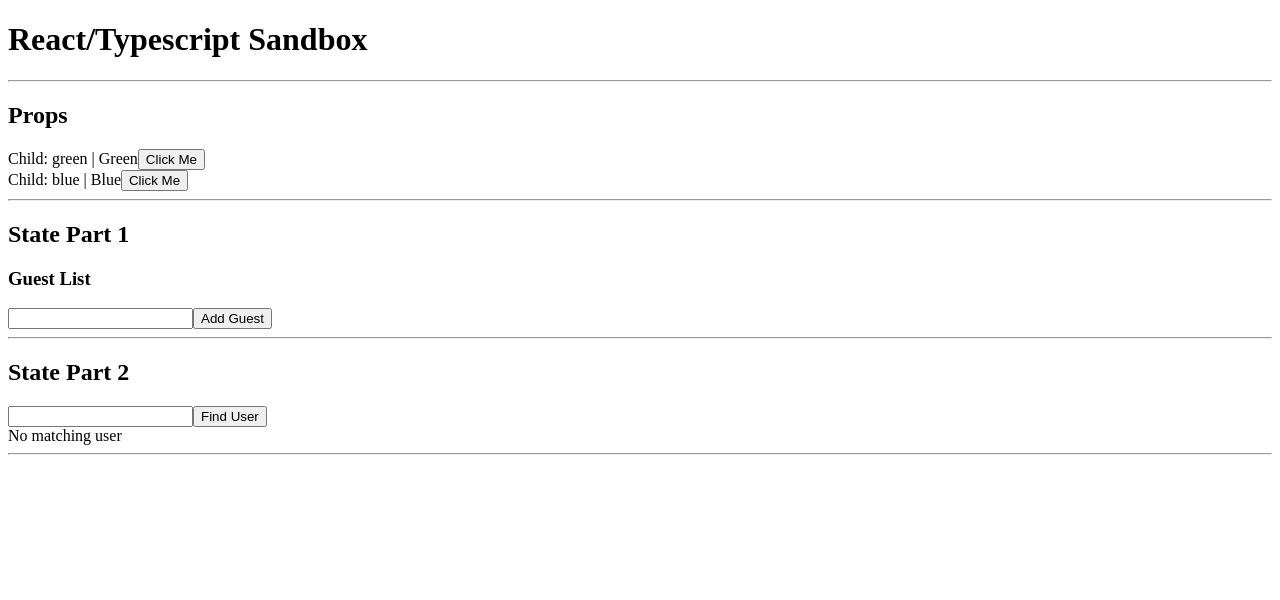
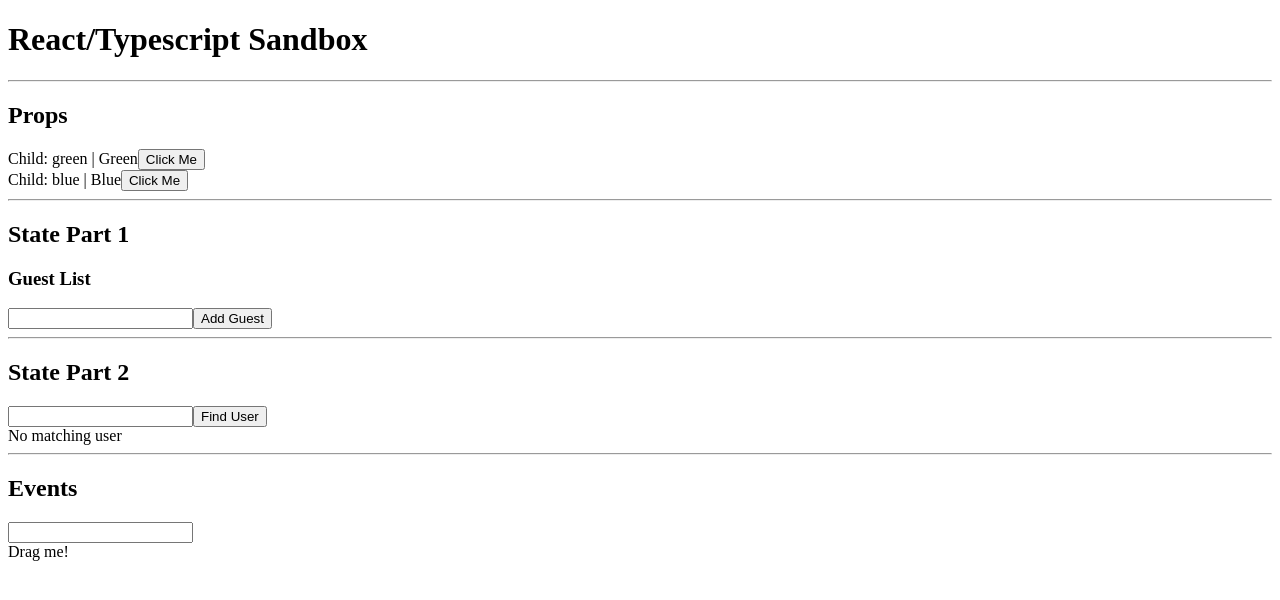
Before and after one commit to ddankel-learning/ts-7-react, a React (Create React App) app: page / in a window 1280 px wide. Shown: the top 600 px of the page. Built offline with nearby package versions, Linux system fonts and the light colour scheme.

Commit message:
Typing standalone event handlers

```diff
--- /dev/null
+++ b/src/events/EventComponent.tsx
@@ -0,0 +1,20 @@
+const EventComponent: React.FC = () => {
+  const handleChange = (event: React.ChangeEvent<HTMLInputElement>) => {
+    console.log("EVENT", event);
+  };
+
+  const handleDragStart = (event: React.DragEvent<HTMLDivElement>) => {
+    console.log("DRAG", event);
+  };
+
+  return (
+    <div>
+      <input onChange={handleChange} />
+      <div draggable onDragStart={handleDragStart}>
+        Drag me!
+      </div>
+    </div>
+  );
+};
+
+export default EventComponent;
--- a/src/index.tsx
+++ b/src/index.tsx
@@ -3,6 +3,7 @@
 import Parent from "./props/Parent";
 import GuestList from "./state/GuestList";
 import UserSearch from "./state/UserSearch";
+import EventComponent from "./events/EventComponent";
 
 // 2) Get a reference to the div with ID root
 const el = document.getElementById("root");
@@ -25,6 +26,8 @@
       <h2>State Part 2</h2>
       <UserSearch />
       <hr />
+      <h2>Events</h2>
+      <EventComponent />
     </div>
   );
 };
```
